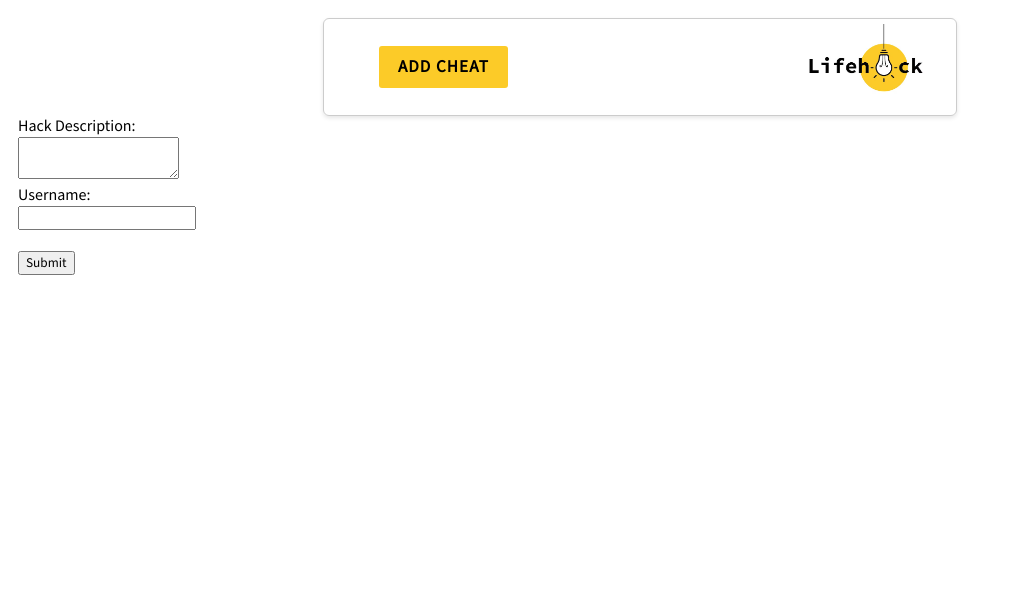
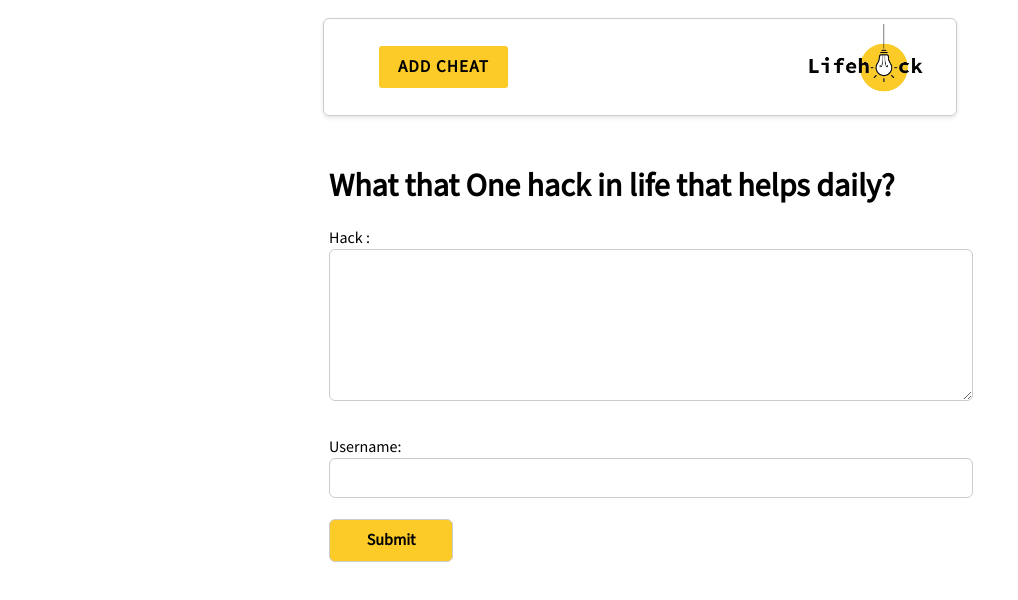
Before and after one commit to Erickkirui/life-hacks, a React (Create React App) app in the folder hacks-frontend/: page /postcheat in a window 1280 px wide. Shown: the top 600 px of the page, without its empty margins (0-1018 px from the left). Built offline with nearby package versions, Linux system fonts and the light colour scheme.

Commit message:
styled post page

```diff
--- a/hacks-frontend/src/App.css
+++ b/hacks-frontend/src/App.css
@@ -159,3 +159,39 @@
   height: auto; /* Maintain aspect ratio */
   margin-right: 5px; /* Add space between the image and text */
 }
+
+.post-form-container{
+  margin-top: 50px;
+  margin-left: auto;
+  margin-right: auto;
+  width: 50%;
+}
+
+
+.post-form-container input{
+  border:  1px solid #ccc;
+  border-radius: 6px;
+  padding: 10px;
+  width: 100%;
+}
+
+.post-form-container textarea{
+  min-height: 130px;
+  border:  1px solid #ccc;
+  border-radius: 6px;
+  padding: 10px;
+  width: 100%;
+  margin-bottom: 30px;
+
+}
+
+.post-form-container button{
+  background-color: var(--primary);
+  padding: 10px;
+  border:  1px solid #ccc;
+  min-width: 20%;
+  border-radius: 6px;
+  font-weight: bold;
+  font-size: 16px;
+
+}
--- a/hacks-frontend/src/Components/AddcheatForm.js
+++ b/hacks-frontend/src/Components/AddcheatForm.js
@@ -18,9 +18,10 @@ function AddCheatForm() {
   };
 
   return (
-    <div>
+    <div className='post-form-container'>
+      <h1>What that One hack in life that helps daily?</h1>
       <form onSubmit={handleSubmit}>
-        <label htmlFor="hack">Hack Description:</label><br />
+        <label htmlFor="hack">Hack :</label><br />
         <textarea id="hack" name="hack" value={hack} onChange={(e) => setHack(e.target.value)} /><br />
         <label htmlFor="username">Username:</label><br />
         <input type="text" id="username" name="username" value={username} onChange={(e) => setUsername(e.target.value)} /><br /><br />
```
Also changed, not shown: 1 other file (tests, documents, lock files or other folders).
